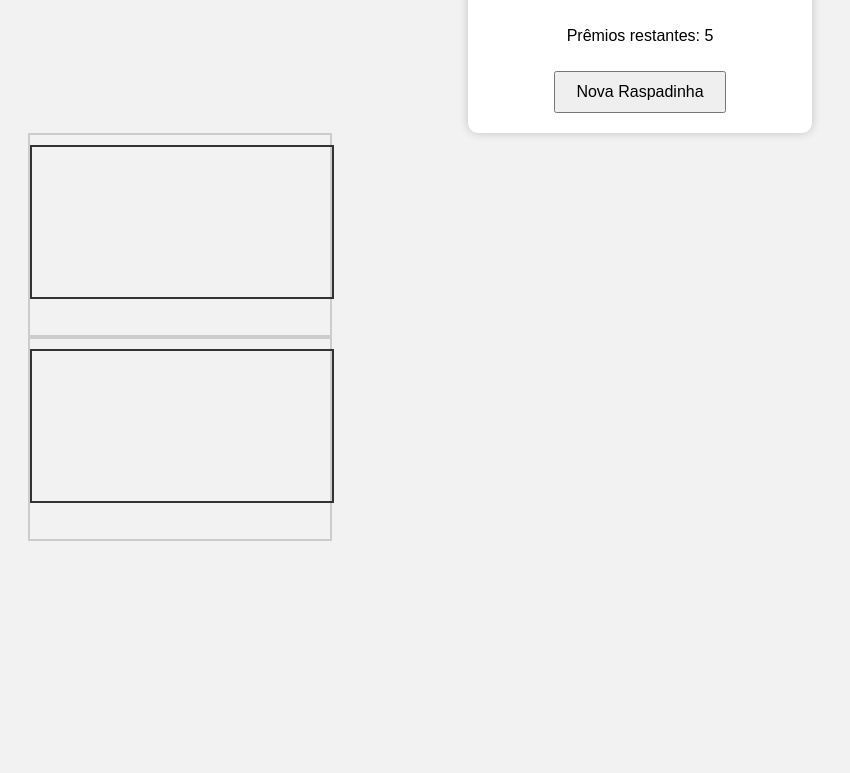
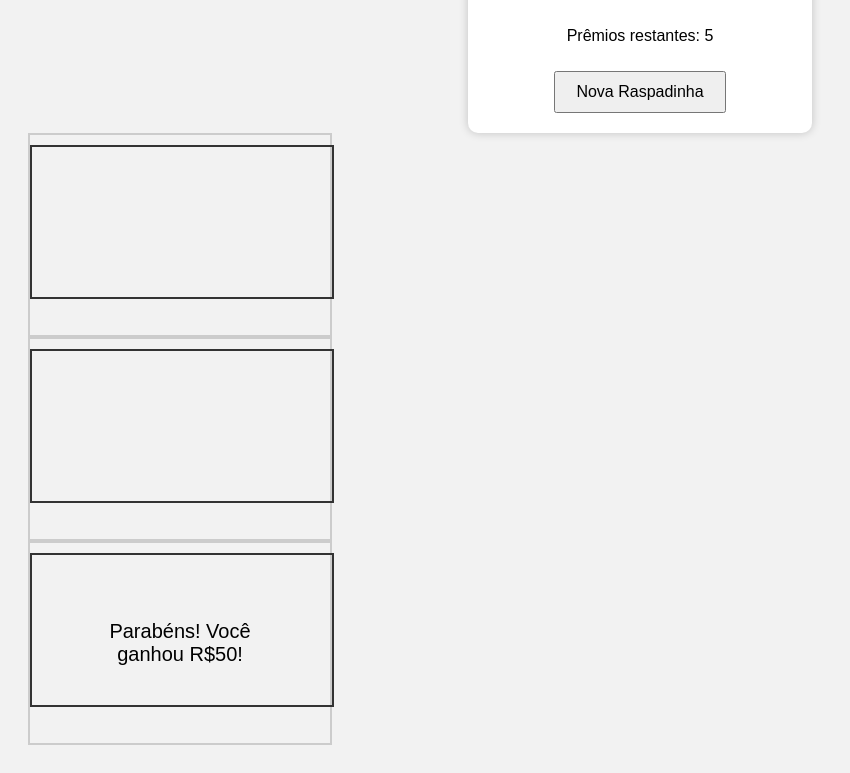
Before and after one commit to huguinho1667/Raspadinha, a plain HTML site: page index.html in a window 1280 px wide. Shown: the part 379-1152 px from the top of the page, without its empty margins (0-850 px from the left). Before the commit the page ends 948 px from the top, so only its background shows below. Drawn offline with Linux system fonts and the light colour scheme.

Commit message:
Update index.html

```diff
--- a/index.html
+++ b/index.html
@@ -31,3 +31,8 @@
     <canvas id="canvas"></canvas>
     <div id="frase" class="hidden">Parabéns! Você ganhou R$50!</div>
 </div>
+
+<div id="raspadinha">
+    <canvas id="canvas"></canvas>
+    <div id="frase">Parabéns! Você ganhou R$50!</div>
+</div>
```
